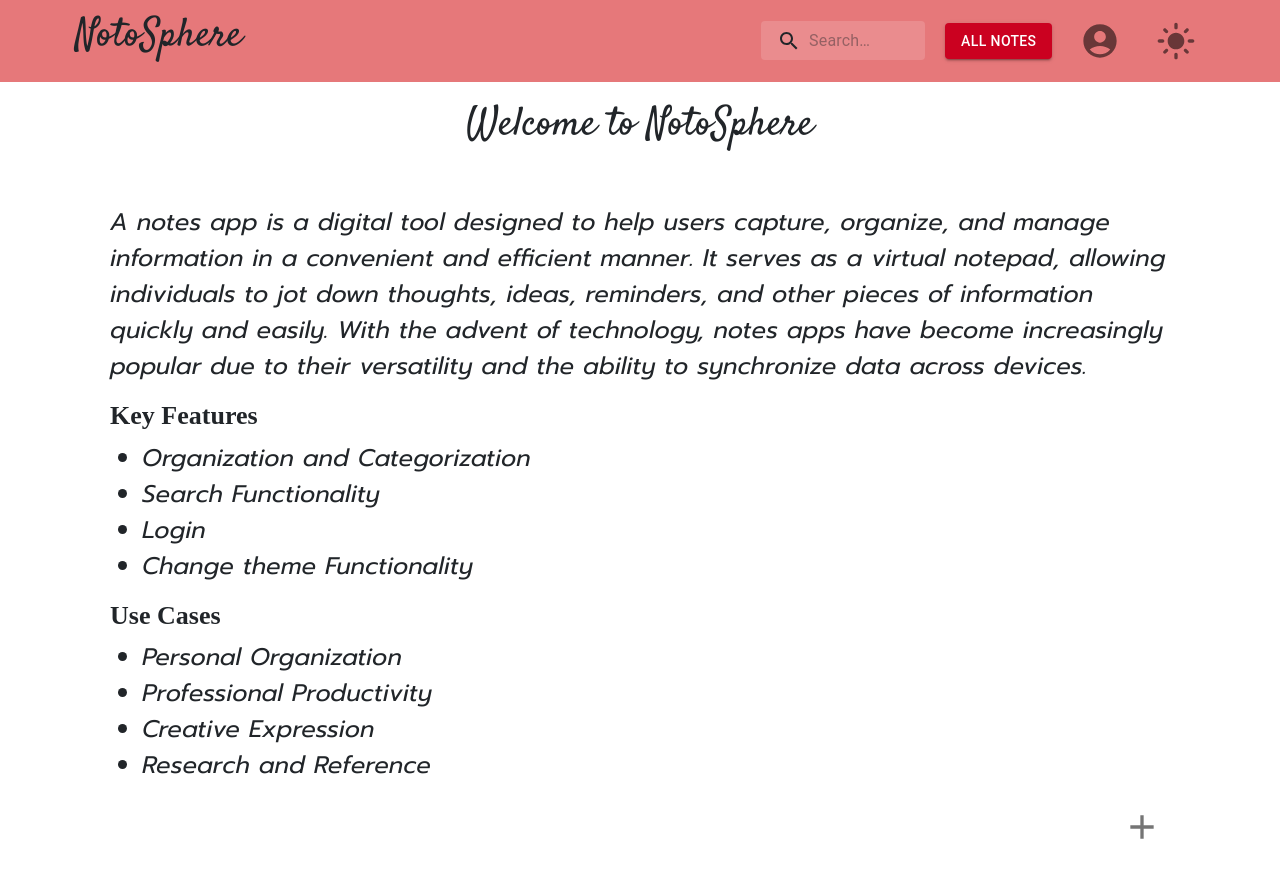
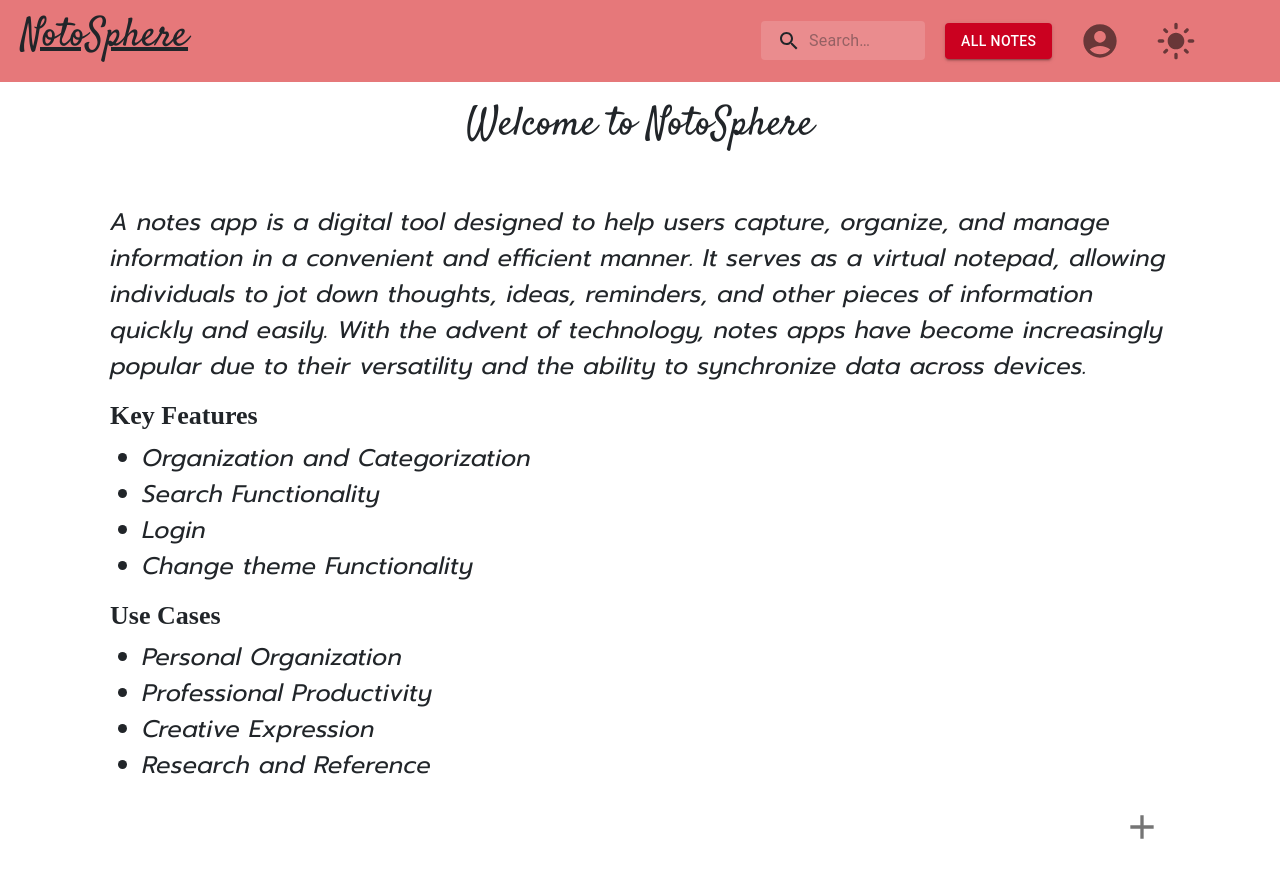
Before and after one commit to Arunkumarbalasubramani/NotesApp-frontEnd, a React (Vite) app: page /homepage in a window 1280 px wide. Shown: the top 878 px of the page. Built offline with nearby package versions, Linux system fonts and the light colour scheme; a web font is replaced by a local one.

Commit message:
Final Changes to the Notes Page

```diff
--- a/src/App.scss
+++ b/src/App.scss
@@ -51,6 +51,7 @@
 .logo {
   font-family: "Satisfy", cursive;
   padding-left: 5%;
+  text-decoration: none;
   @media screen and (max-width: 630px) {
     padding: 5% 5% 5% 0;
   }
--- a/src/components/Navbar.jsx
+++ b/src/components/Navbar.jsx
@@ -61,7 +61,10 @@ const Navigationbar = () => {
   return (
     <>
       <div className="nav-container">
-        <h1 className="logo">NotoSphere</h1>
+        <Link href="/homepage" color="inherit">
+          <h1 className="logo">NotoSphere</h1>
+        </Link>
+
         <div className="additonal-actions">
           <div>
             <Search>
```
